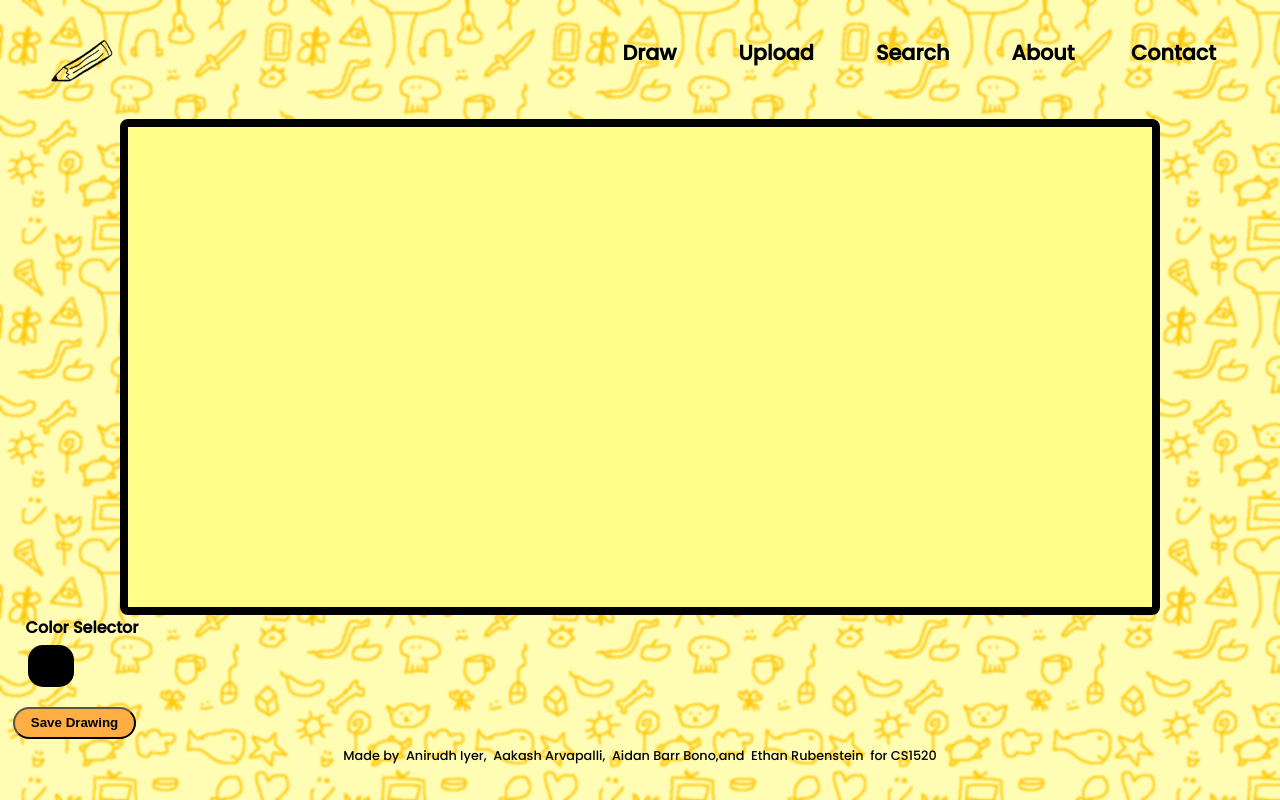
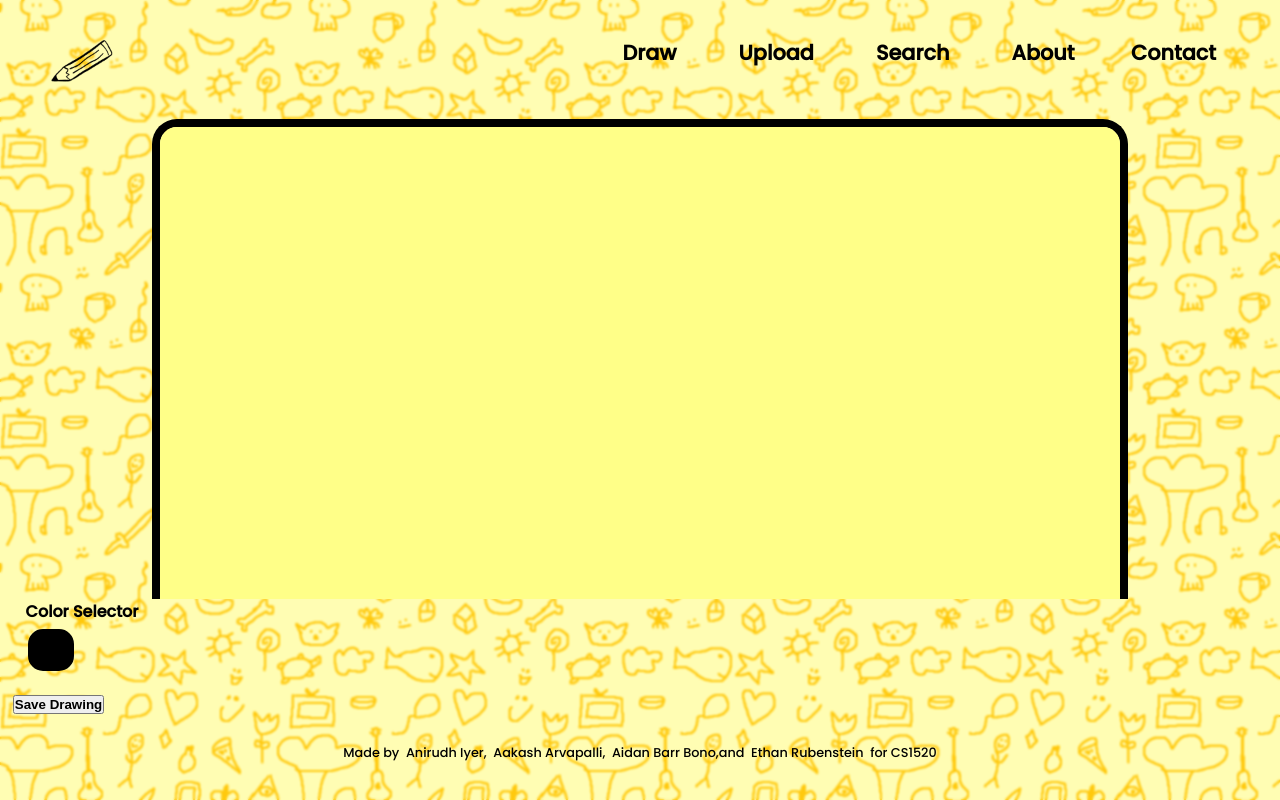
Before and after one commit to anirudhi89/Sketched, a Flask app: page /p/draw.html in a window 1280 px wide. Run offline with Flask 2, Linux system fonts and the light colour scheme.

Commit message:
add styles

```diff
--- a/static/style.css
+++ b/static/style.css
@@ -2,10 +2,6 @@
 	margin: 0;
 	padding: 0;
 	color: #000
-}
-
-canvas {
-	background-color: #FFFF88;
 }
 
 #temp {
@@ -37,7 +33,7 @@ html {
 	background-repeat: repeat;
 	background-position: 0 0;
 	background-size: auto 35%;
-	animation: animatedBackground 200000s linear infinite forwards;
+	animation: animatedBackground 500000s linear infinite forwards;
 }
 
 @keyframes animatedBackground {
@@ -310,55 +306,68 @@ body {
 
 /*============================================================*/
 /* ============================== DRAW ============================== */
+
 #canvas {
-    padding: 0;
-    margin: 0;
-    overflow:hidden;
-}
-#paintArea {
-    height: 60vh;
-    width: 80%;
-    margin-left:auto;
-    margin-right:auto;
-    border:  8px solid black;
-	border-radius: 8px;
-
-    margin-top: 2%;
-    overflow:hidden;
-  }
-#pen-label{
-    display:flex;
-    flex-direction:column;
-    margin-left:2%;
-}
-#pencolor{
-    background-color:transparent;
-    -webkit-appearance:none;
-    -moz-appearance:none;
-    border:none;
-    cursor:pointer;
-    appearance:none;
-    width:50px;
-    height:50px;
-    display:flex;
-    flex-direction:column;
-    margin-left:2%;
-}
-#pencolor::-webkit-color-swatch{
-    border-radius:15px;
-    border:none;
-}
-#pencolor::-moz-color-swatch{
-    border-radius:15px;
-    border:none;
-}
-#save-button-box{
-	display: flex;
-	padding-top: 2vh;
-    margin-left:1%;
+	padding: 0;
+	margin: 0;
+	background-color: #FFFF88;
+	overflow: hidden;
 }
 
-#save-button {
+#paintArea {
+	height: 59vh;
+	width: 75%;
+	margin-left: auto;
+	margin-right: auto;
+	border-top: 8px solid black;
+	border-left: 8px solid black;
+	border-right: 8px solid black;
+	margin-top: 2%;
+	overflow: hidden;
+	border-radius: 25px 25px 0 0;
+}
+
+#pen-label {
+	display: flex;
+	flex-direction: column;
+	margin-left: 2%;
+}
+
+#pencolor,
+#background-color {
+	background-color: transparent;
+	-webkit-appearance: none;
+	-moz-appearance: none;
+	border: none;
+	cursor: pointer;
+	appearance: none;
+	width: 50px;
+	height: 50px;
+	display: flex;
+	flex-direction: column;
+	margin-left: 2%;
+}
+
+#pencolor::-webkit-color-swatch,
+#background-color::-webkit-color-swatch {
+	border-radius: 15px;
+	border: 4px black solid;
+}
+
+#pencolor::-moz-color-swatch,
+#background-color::-moz-color-swatch {
+	border-radius: 15px;
+	border: none;
+}
+
+#save-button-box {
+	display: flex;
+	display: inline-block;
+	padding-top: 2vh;
+	margin-left: 1%;
+}
+
+#submitbutton {
 	margin-top: 25%;
 	display: inline-block;
 	padding: 0.5em 1.2em;
@@ -367,14 +376,177 @@ body {
 	box-sizing: border-box;
 	text-decoration: none;
 	font-weight: 300;
-	background-color: #ffae44;
+	background-color: #ffa32b;
 	text-align: center;
 	transition: all 0.2s;
 }
 
-#save-button:hover {
-	background-color: #f89c24;
+#drawing-tools {
+	display: grid;
+	width: 75%;
+	margin-left: auto;
+	margin-right: auto;
+	border: 8px solid black;
+	border-radius: 0 0 25px 25px;
+	background: rgb(221, 188, 103);
+
 }
+
+#submitbutton:hover {
+	background-color: #ff9306;
+}
+
+.toolbar {
+	border: 8px solid black;
+	border-radius: 0 0 25px 25px;
+	background: rgb(221, 188, 103);
+	width: 75%;
+	margin-left: auto;
+	margin-right: auto;
+	background-color: #788eff;
+}
+
+.tools-row {
+	display: grid;
+	grid-template-columns: 1fr 1fr 1fr 1fr;
+	gap: 20px;
+	margin-bottom: 20px;
+	padding: 0 10px 0 10px;
+
+}
+
+.tools-row h5 {
+	margin-bottom: 10px;
+	color: #ffffff;
+	font-weight: 400;
+	font-size: 18px;
+	letter-spacing: 0.5px;
+}
+
+.tools-row button {
+	background-color: rgb(221, 188, 103);
+	padding: 10px 0 10px;
+	border-radius: 25px;
+	border: none;
+	font-size: 18px;
+	font-family: poppins;
+	font-weight: bold;
+}
+
+.tools-row button:hover {
+	transition: transform .2s;
+	background-color: #ff9306;
+	cursor: pointer;
+}
+
+.tools-wrapper h5 {
+	color: black;
+	font-weight: bold;
+}
+
+/* ////////////////////////////////////////////////////////////////////// SLIDING PEN WEIGHT BAR /////////////////////////////////////////////////////////////////////////// */
+.toolbar input[type=range] {
+	background: transparent;
+	height: 42px;
+	-webkit-appearance: none;
+	margin: 10px 0;
+	width: 75%;
+}
+
+.toolbar input[type=range]:focus {
+	outline: none;
+}
+
+.toolbar input[type=range]::-webkit-slider-runnable-track {
+	width: 100%;
+	height: 12px;
+	cursor: pointer;
+	box-shadow: 0px 0px 0px #000000;
+	background: #DDBC67;
+	border-radius: 8px;
+	border: 2px solid #000000;
+}
+
+.toolbar input[type=range]::-webkit-slider-thumb {
+	box-shadow: 0px 0px 0px #000000;
+	border: 0px solid #000000;
+	height: 36px;
+	width: 16px;
+	border-radius: 8px;
+	background: #000000;
+	cursor: pointer;
+	-webkit-appearance: none;
+	margin-top: -13px;
+}
+
+.toolbar input[type=range]:focus::-webkit-slider-runnable-track {
+	background: #DDBC67;
+}
+
+.toolbar input[type=range]::-moz-range-track {
+	width: 100%;
+	height: 12px;
+	cursor: pointer;
+	box-shadow: 0px 0px 0px #000000;
+	background: #DDBC67;
+	border-radius: 8px;
+	border: 2px solid #000000;
+}
+
+.toolbar input[type=range]::-moz-range-thumb {
+	box-shadow: 0px 0px 0px #000000;
+	border: 0px solid #000000;
+	height: 36px;
+	width: 16px;
+	border-radius: 8px;
+	background: #000000;
+	cursor: pointer;
+}
+
+.toolbar input[type=range]::-ms-track {
+	width: 100%;
+	height: 12px;
+	cursor: pointer;
+	background: transparent;
+	border-color: transparent;
+	color: transparent;
+}
+
+.toolbar input[type=range]::-ms-fill-lower {
+	background: #DDBC67;
+	border: 2px solid #000000;
+	border-radius: 16px;
+	box-shadow: 0px 0px 0px #000000;
+}
+
+.toolbar input[type=range]::-ms-fill-upper {
+	background: #DDBC67;
+	border: 2px solid #000000;
+	border-radius: 16px;
+	box-shadow: 0px 0px 0px #000000;
+}
+
+.toolbar input[type=range]::-ms-thumb {
+	margin-top: 1px;
+	box-shadow: 0px 0px 0px #000000;
+	border: 0px solid #000000;
+	height: 36px;
+	width: 16px;
+	border-radius: 8px;
+	background: #000000;
+	cursor: pointer;
+}
+
+.toolbar input[type=range]:focus::-ms-fill-lower {
+	background: #DDBC67;
+}
+
+.toolbar input[type=range]:focus::-ms-fill-upper {
+	background: #DDBC67;
+}
+
+/* ////////////////////////////////////////////////////////////////////// SLIDING PEN WEIGHT BAR //////////////////////////////////////////////////////////////////////////*/
+
 /*============================================================*/
 /* ============================== ABOUT ============================== */
 #about-head {
```
